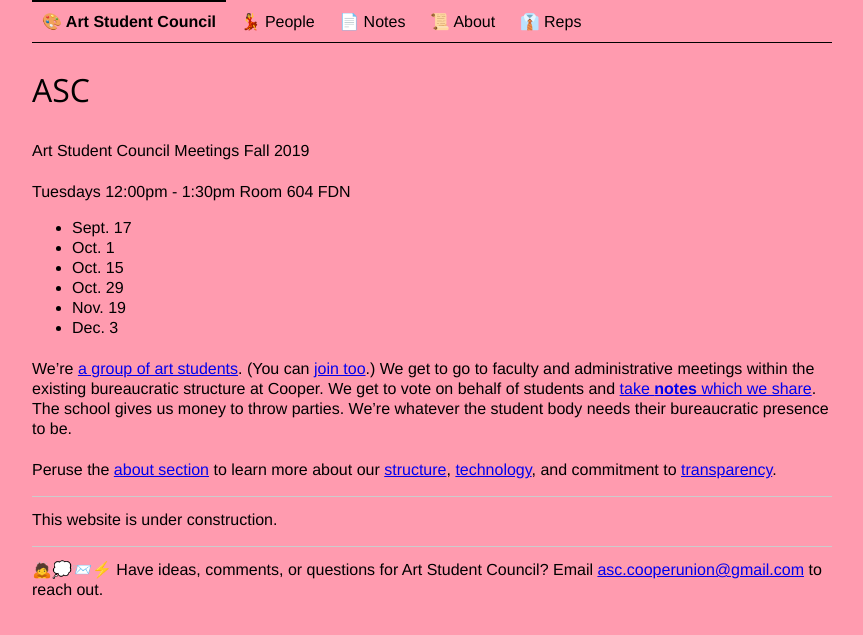
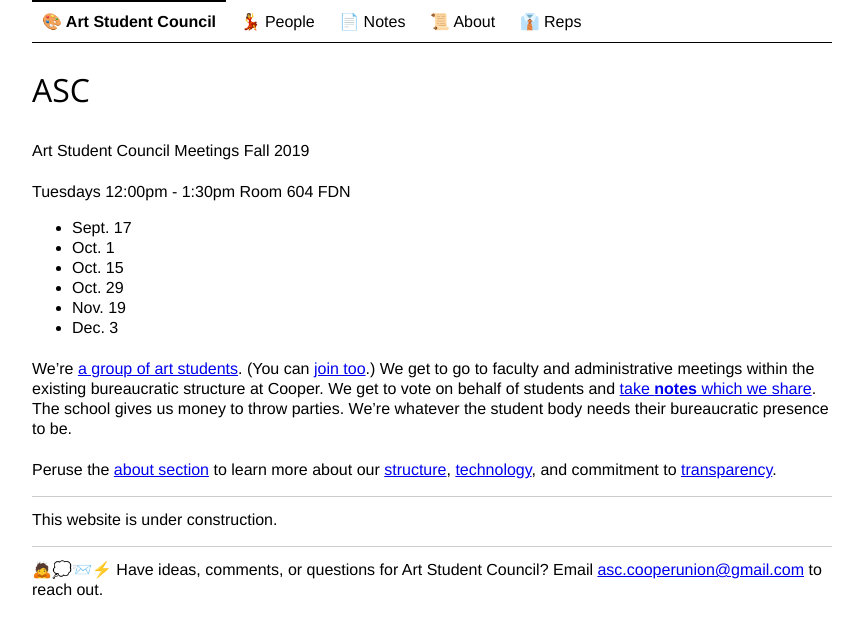
Before and after one commit to CooperASC/cooperasc.github.com, a Jekyll site: the page built from index.md, in a window 1280 px wide. Shown: the top 635 px of the page, without its empty margins (208-1071 px from the left). Built offline with Jekyll 4.4.1, drawn with Linux system fonts in a browser that asks for light colours.

Commit message:
changed background color to white

```diff
--- a/css/style.css
+++ b/css/style.css
@@ -7,10 +7,6 @@
 /*
  * Corrects `block` display not defined in IE 8/9.
  */
-
-body {
-	background-image: url("https://66.media.tumblr.com/80e8261b0efdd685f5c3bd712848833d/tumblr_mlqdv1aHIG1qcf9suo1_250.gif");
-}
 
 article,
 aside,
@@ -386,7 +382,7 @@
 	padding:0;
 	font-family: Helvetica,Sans-Serif;
 	line-height:1.25;
-	background:#ff9baf;
+	background:#fff;
 }
 
 h1, h2, h3 {
```
